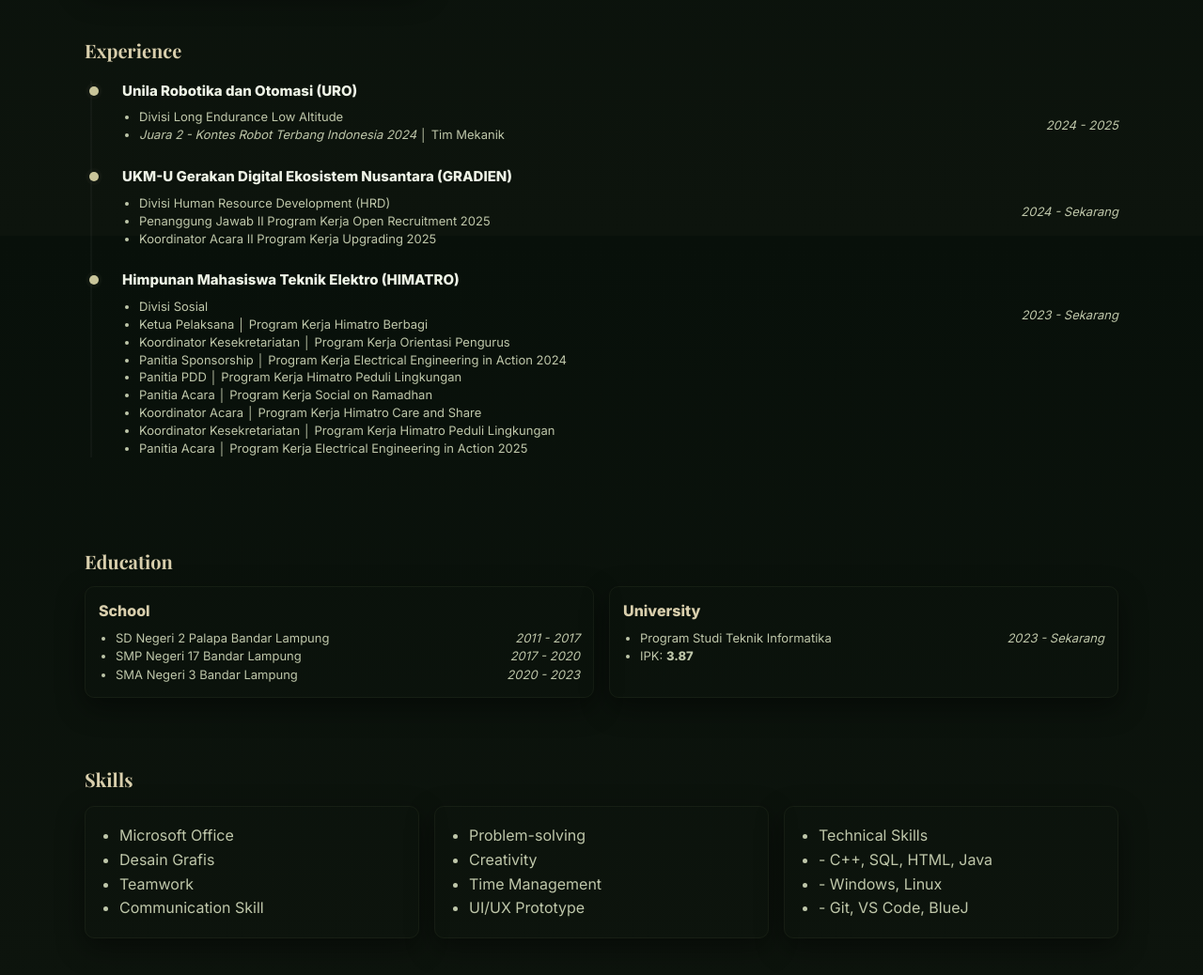
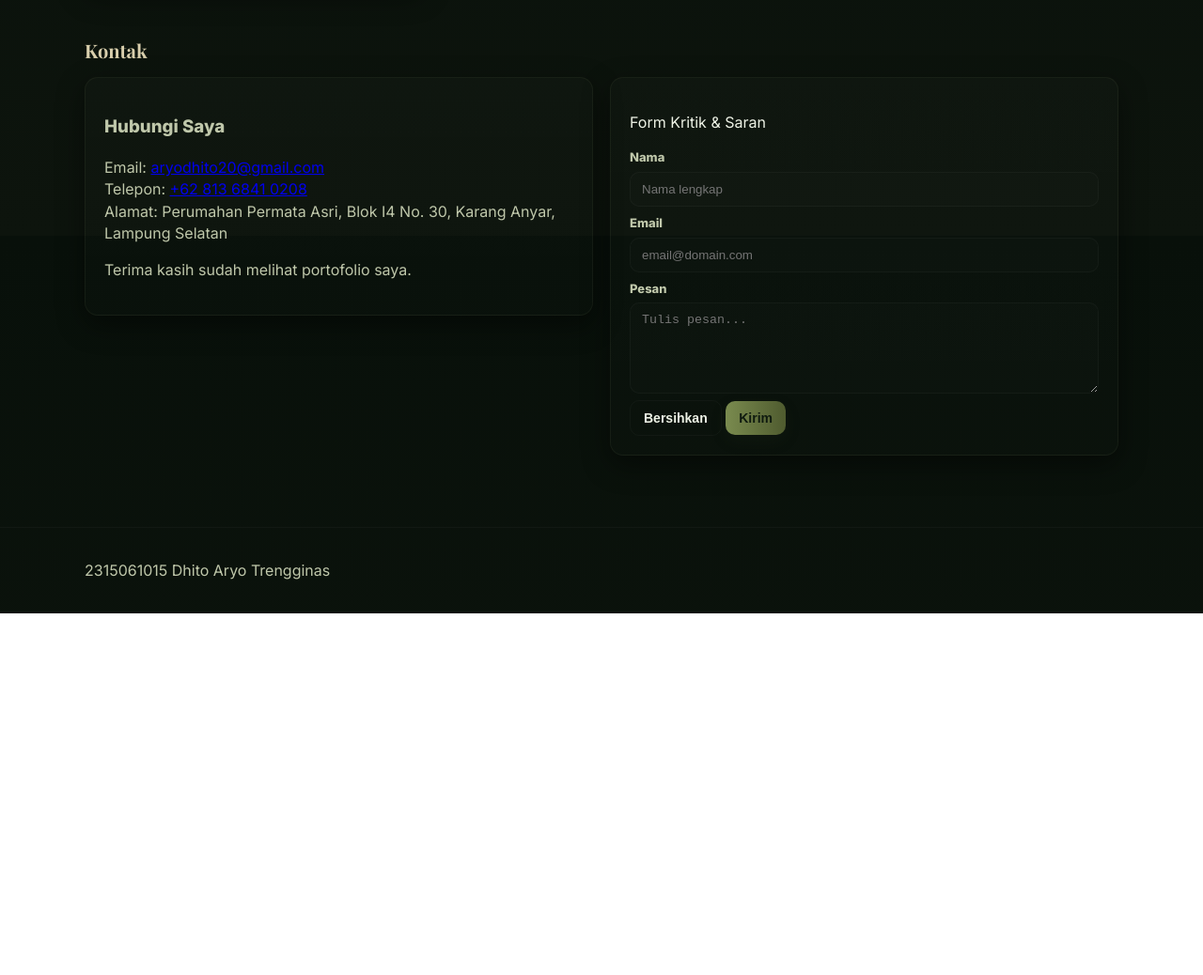
Before and after one commit to dhitoary/PemrogramanWeb-Exp, a plain HTML site: page DhitoAryoT_Portofolio.html in a window 1280 px wide. Shown: the part 549-1587 px from the top of the page at 94% size. After the commit the page ends 1202 px from the top, so only its background shows below. Drawn offline with nearby package versions, Linux system fonts and the light colour scheme.

Commit message:
update porto

```diff
--- a/DhitoAryoT_Portofolio.html
+++ b/DhitoAryoT_Portofolio.html
@@ -69,111 +69,6 @@
       </div>
     </section>
 
-    <section id="experience" class="container section">
-      <h2 class="section-title">Experience</h2>
-
-      <div class="timeline">
-        <div class="item">
-          <div class="dot"></div>
-          <div class="content">
-            <h3>Unila Robotika dan Otomasi (URO)</h3>
-            <p class="period">2024 - 2025</p>
-            <ul>
-              <li>Divisi Long Endurance Low Altitude</li>
-              <li><em>Juara 2 - Kontes Robot Terbang Indonesia 2024</em> │ Tim Mekanik</li>
-            </ul>
-          </div>
-        </div>
-
-        <div class="item">
-          <div class="dot"></div>
-          <div class="content">
-            <h3>UKM-U Gerakan Digital Ekosistem Nusantara (GRADIEN)</h3>
-            <p class="period">2024 - Sekarang</p>
-            <ul>
-              <li>Divisi Human Resource Development (HRD)</li>
-              <li>Penanggung Jawab II Program Kerja Open Recruitment 2025</li>
-              <li>Koordinator Acara II Program Kerja Upgrading 2025</li>
-            </ul>
-          </div>
-        </div>
-
-        <div class="item">
-          <div class="dot"></div>
-          <div class="content">
-            <h3>Himpunan Mahasiswa Teknik Elektro (HIMATRO)</h3>
-            <p class="period">2023 - Sekarang</p>
-            <ul>
-              <li>Divisi Sosial</li>
-              <li>Ketua Pelaksana │ Program Kerja Himatro Berbagi</li>
-              <li>Koordinator Kesekretariatan │ Program Kerja Orientasi Pengurus</li>
-              <li>Panitia Sponsorship │ Program Kerja Electrical Engineering in Action 2024</li>
-              <li>Panitia PDD │ Program Kerja Himatro Peduli Lingkungan</li>
-              <li>Panitia Acara │ Program Kerja Social on Ramadhan</li>
-              <li>Koordinator Acara │ Program Kerja Himatro Care and Share</li>
-              <li>Koordinator Kesekretariatan │ Program Kerja Himatro Peduli Lingkungan</li>
-              <li>Panitia Acara │ Program Kerja Electrical Engineering in Action 2025</li>
-            </ul>
-          </div>
-        </div>
-      </div>
-    </section>
-
-    <section id="education" class="container section">
-      <h2 class="section-title">Education</h2>
-
-      <div class="education-list">
-        <div class="edu glass">
-          <h3>School</h3>
-          <ul>
-            <li>SD Negeri 2 Palapa Bandar Lampung <span class="period">2011 - 2017</span></li>
-            <li>SMP Negeri 17 Bandar Lampung <span class="period">2017 - 2020</span></li>
-            <li>SMA Negeri 3 Bandar Lampung <span class="period">2020 - 2023</span></li>
-          </ul>
-        </div>
-
-        <div class="edu glass">
-          <h3>University</h3>
-          <ul>
-            <li>Program Studi Teknik Informatika <span class="period">2023 - Sekarang</span></li>
-            <li>IPK: <strong>3.87</strong></li>
-          </ul>
-        </div>
-      </div>
-    </section>
-
-    <section id="skills" class="container section">
-      <h2 class="section-title">Skills</h2>
-
-      <div class="skills-grid">
-        <div class="skill glass">
-          <ul>
-            <li>Microsoft Office</li>
-            <li>Desain Grafis</li>
-            <li>Teamwork</li>
-            <li>Communication Skill</li>
-          </ul>
-        </div>
-
-        <div class="skill glass">
-          <ul>
-            <li>Problem-solving</li>
-            <li>Creativity</li>
-            <li>Time Management</li>
-            <li>UI/UX Prototype</li>
-          </ul>
-        </div>
-
-        <div class="skill glass">
-          <ul>
-            <li>Technical Skills</li>
-            <li>- C++, SQL, HTML, Java</li>
-            <li>- Windows, Linux</li>
-            <li>- Git, VS Code, BlueJ</li>
-          </ul>
-        </div>
-      </div>
-    </section>
 
     <section id="contact" class="container section contact-section">
       <h2 class="section-title">Kontak</h2>
```
